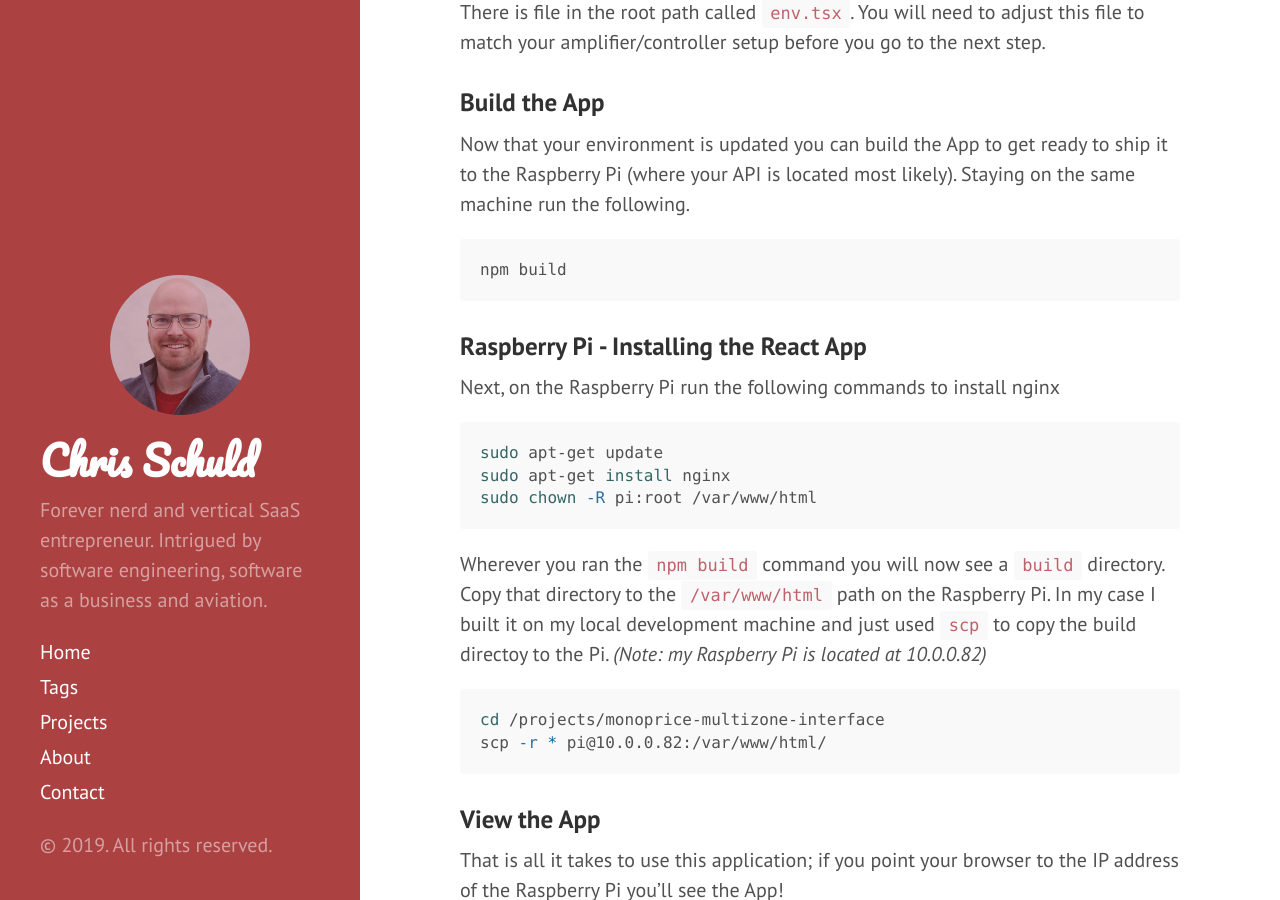
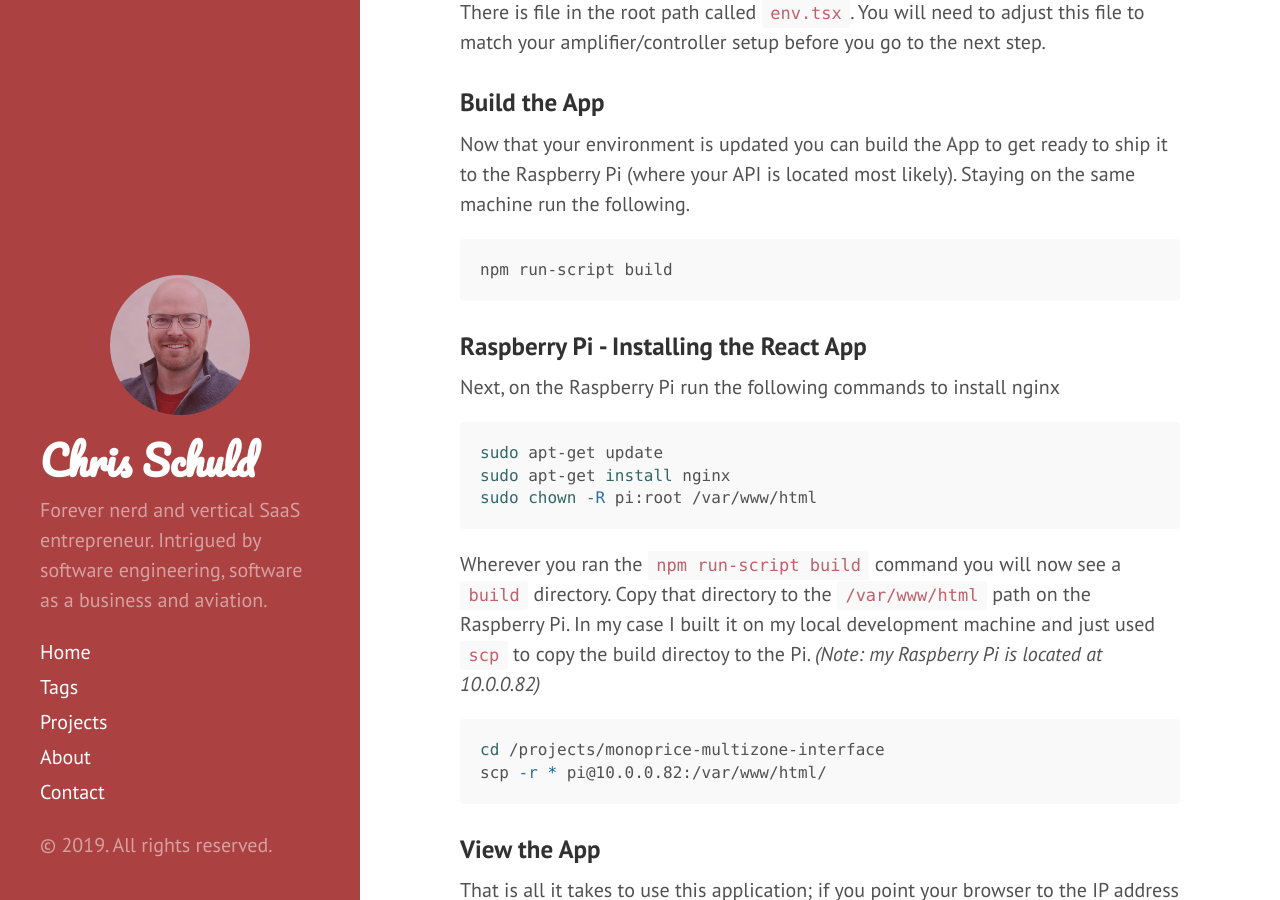
Before and after one commit to cbschuld/chrisschuld.com-legacy, a Jekyll site: the page built from projects/react-app-for-the-monoprice-six-zone-audio-controller.md, in a window 1280 px wide and 900 px high, scrolled down 1659 px. Built offline with Jekyll 4.4.1, drawn with Linux system fonts in a browser that asks for light colours; nearby versions of some CDN libraries.

Commit message:
update on npm build notes

````diff
--- a/projects/react-app-for-the-monoprice-six-zone-audio-controller.md
+++ b/projects/react-app-for-the-monoprice-six-zone-audio-controller.md
@@ -44,7 +44,7 @@ There is file in the root path called `env.tsx`.  You will need to adjust this f
 Now that your environment is updated you can build the App to get ready to ship it to the Raspberry Pi (where your API is located most likely).  Staying on the same machine run the following.
 
 ```bash
-npm build
+npm run-script build
 ```
 
 ### Raspberry Pi - Installing the React App
@@ -57,7 +57,7 @@ sudo apt-get install nginx
 sudo chown -R pi:root /var/www/html
 ```
 
-Wherever you ran the `npm build` command you will now see a `build` directory.  Copy that directory to the `/var/www/html` path on the Raspberry Pi.  In my case I built it on my local development machine and just used `scp` to copy the build directoy to the Pi.  *(Note: my Raspberry Pi is located at 10.0.0.82)*
+Wherever you ran the `npm run-script build` command you will now see a `build` directory.  Copy that directory to the `/var/www/html` path on the Raspberry Pi.  In my case I built it on my local development machine and just used `scp` to copy the build directoy to the Pi.  *(Note: my Raspberry Pi is located at 10.0.0.82)*
 
 ```bash
 cd /projects/monoprice-multizone-interface
````
